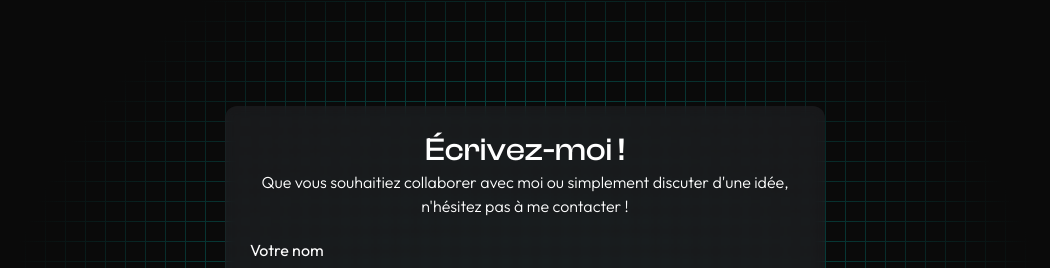
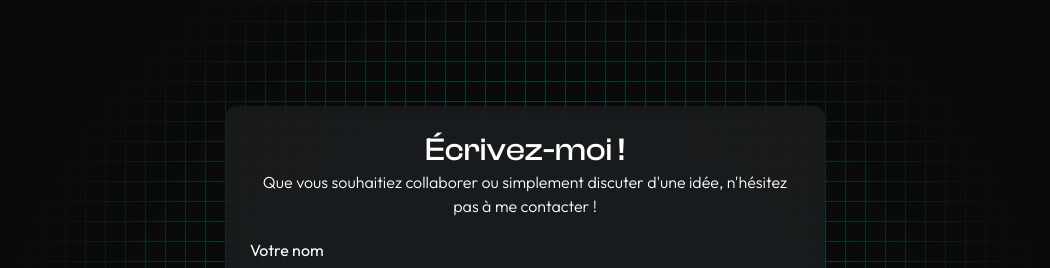
Before and after one commit to mathiasvacher/portfolio, a React (Vite) app: page / in a window 1280 px wide. Shown: the part 5329-5597 px from the top of the page, without its empty margins (115-1165 px from the left). Built offline with nearby package versions, Linux system fonts and the light colour scheme.

Commit message:
modif contact for

```diff
--- a/src/components/contact.tsx
+++ b/src/components/contact.tsx
@@ -1,5 +1,5 @@
 import React from "react";
-import Swal from 'sweetalert2'
+import Swal from 'sweetalert2';
 
 function Contact() {
 
@@ -41,7 +41,7 @@ function Contact() {
         <div className="gradient">
             <form onSubmit={onSubmit}>
                 <h2>Écrivez-moi !</h2>
-                <p>Que vous souhaitiez collaborer avec moi ou simplement discuter d'une idée, n'hésitez pas à me contacter !</p>
+                <p>Que vous souhaitiez collaborer ou simplement discuter d'une idée, n'hésitez pas à me contacter !</p>
 
                 <div className="input-box" >
                     <label>Votre nom</label>
@@ -58,6 +58,8 @@ function Contact() {
                     <textarea name='message' className="field mess" placeholder='Bonjour Mathias, je souhaite te parler de ...!' required />
                 </div>
 
+                <input type="hidden" name="subject" value="Nouveau contact sur le site mathiasvacher.fr"/>
+
                 <button className="bouton" type="submit">Envoyer</button>
             </form>
         </div>
```
